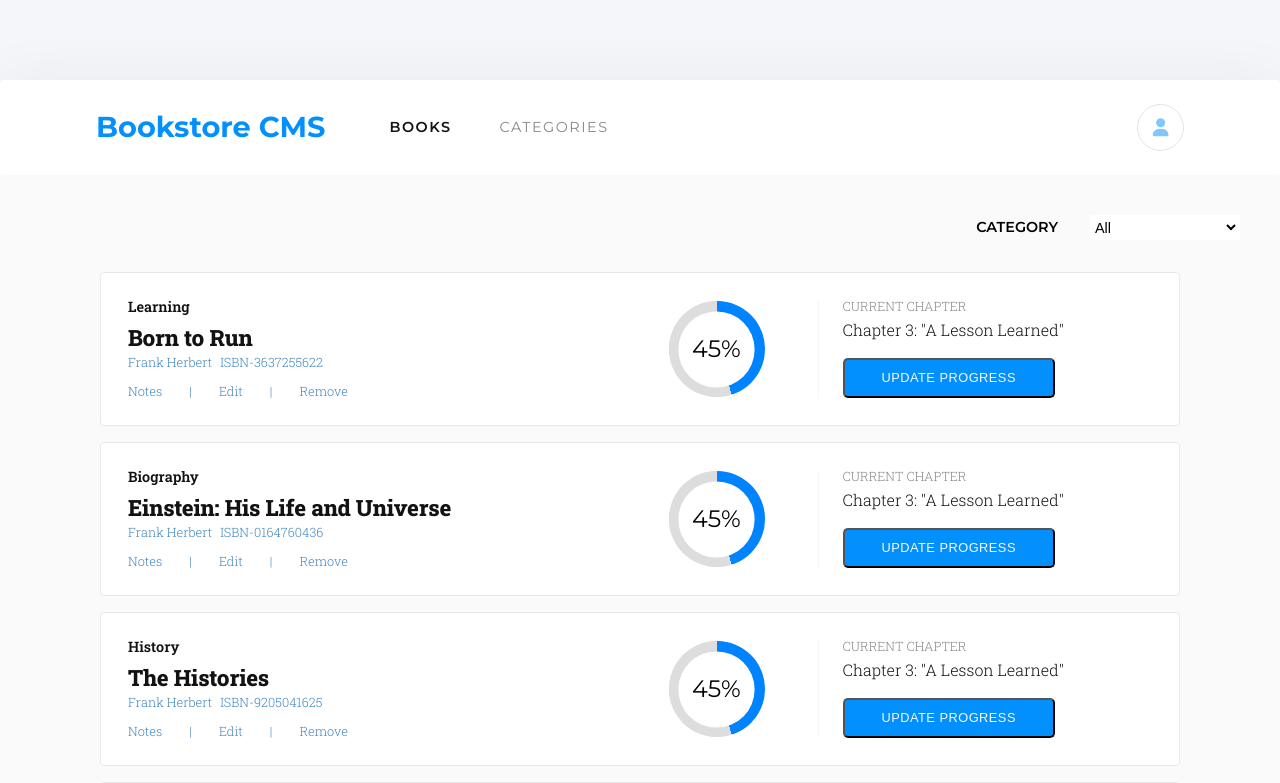
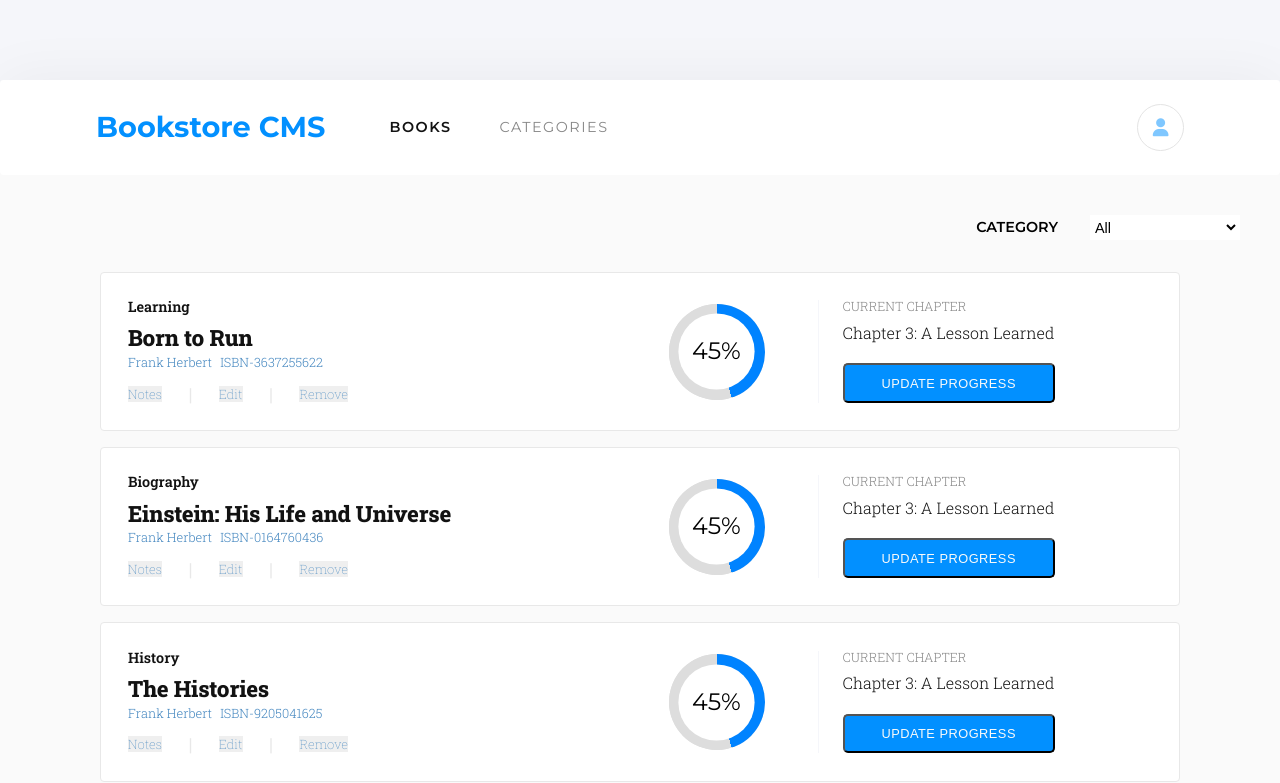
Before and after one commit to kelvin8773/bookstore, a React (Create React App) app: page / in a window 1280 px wide. Shown: the top 783 px of the page. Built offline with nearby package versions, Linux system fonts and the light colour scheme; a web font is replaced by a local one.

Commit message:
linter fix and bug fix in form

```diff
--- a/src/assets/stylesheets/_custom.scss
+++ b/src/assets/stylesheets/_custom.scss
@@ -159,16 +159,25 @@ body {
 
             .action-buttons {
               width: 220px;
-              font-size: 0.8rem;
-              font-weight: 300;
-              color: $dark-blue;
               display: flex;
               justify-content: space-between;
               align-items: center;
+              color: $white-grey;
 
-              span:hover {
-                cursor: pointer;
-                color: $primary;
+
+              button {
+                outline: none;
+                border: none;
+                padding: 0;
+                font-size: 0.8rem;
+                font-family: inherit;
+                font-weight: 100;
+                color: $dark-blue;
+
+                &:hover {
+                  cursor: pointer;
+                  color: $primary;
+                }
               }
             }
           }
--- a/src/components/Book.js
+++ b/src/components/Book.js
@@ -12,27 +12,26 @@ const Book = ({ book, handleRemoveBook }) => (
       </h6>
 
       <h6 className="action-buttons">
-        <span> Notes </span>
+        <button type="button"> Notes </button>
         |
-        <span> Edit </span>
+        <button type="button"> Edit </button>
         |
-        <span onClick={() => handleRemoveBook(book)}>
+        <button type="button" onClick={() => handleRemoveBook(book)}>
           Remove
-        </span>
+        </button>
       </h6>
 
     </div>
 
     <div className="read-progress">
       <div className="progress">
-        <div className="progress-circle" data-progress="45">
-        </div>
+        <div className="progress-circle" data-progress="45" />
       </div>
 
       <div className="progress-detail">
         <h5 className="current-chapter">Current Chapter</h5>
-        <h5 className="chapter-name">Chapter 3: "A Lesson Learned" </h5>
-        <button className="update-progress btn ">Update Progress</button>
+        <h5 className="chapter-name">Chapter 3: A Lesson Learned</h5>
+        <button type="button" className="update-progress btn ">Update Progress</button>
       </div>
     </div>
   </div>
--- a/src/containers/BookForm.js
+++ b/src/containers/BookForm.js
@@ -38,14 +38,16 @@ class BookForm extends React.Component {
     return (
       <div id="create-book-form">
         <div className="form-title">add new book</div>
-        <form>
+        <form action="">
           <input
+            name="title"
             className="create-book-title"
             type="text"
             onChange={this.handleChange}
             placeholder="Book Title"
           />
           <select
+            name="category"
             className="create-book-category"
             onChange={this.handleChange}
           >
--- a/src/containers/Navbar.js
+++ b/src/containers/Navbar.js
@@ -10,9 +10,9 @@ const Navbar = () => (
       </div>
     </div>
     <div className="login">
-      <i className="fas fa-user login-logo"></i>
+      <i className="fas fa-user login-logo" />
     </div>
   </div>
-)
+);
 
 export default Navbar;
```
Also changed, not shown: src/components/Footer.js (+6 -2 lines).
